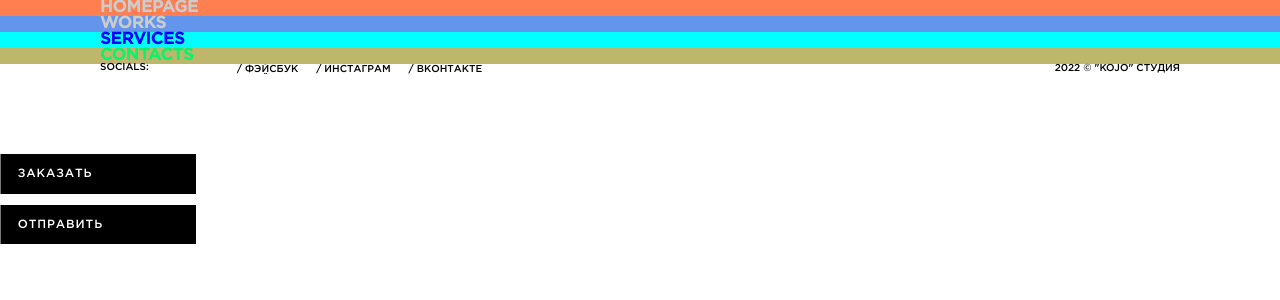
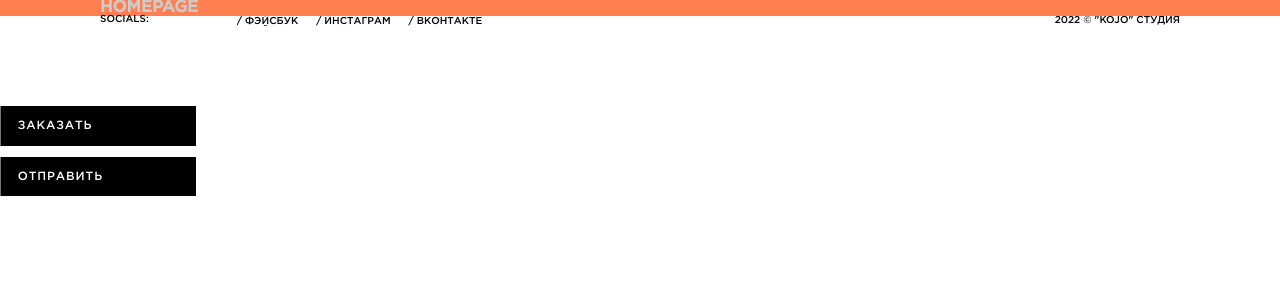
Before and after one commit to AnatolyKostarev/kojo, a React (Create React App) app: page / in a window 1280 px wide. Shown: the top 300 px of the page. Built offline with nearby package versions, Linux system fonts and the light colour scheme.

Commit message:
Add routes for components

```diff
--- a/src/App/App.jsx
+++ b/src/App/App.jsx
@@ -1,3 +1,4 @@
+import { Routes, Route, Link } from "react-router-dom";
 import Homepage from "../components/homepage/Homepage";
 import Works from "../components/works/Works";
 import Services from "../components/services_/Services";
@@ -10,10 +11,12 @@ function App() {
   return (
     <>
       <main>
-        <Homepage />
-        <Works />
-        <Services />
-        <Contacts />
+        <Routes>
+          <Route path="/" element={<Homepage />} />
+          <Route path="works" element={<Works />} />
+          <Route path="services" element={<Services />} />
+          <Route path="contacts" element={<Contacts />} />
+        </Routes>
       </main>
       <Footer />
       <Button title="Заказать" />
```
